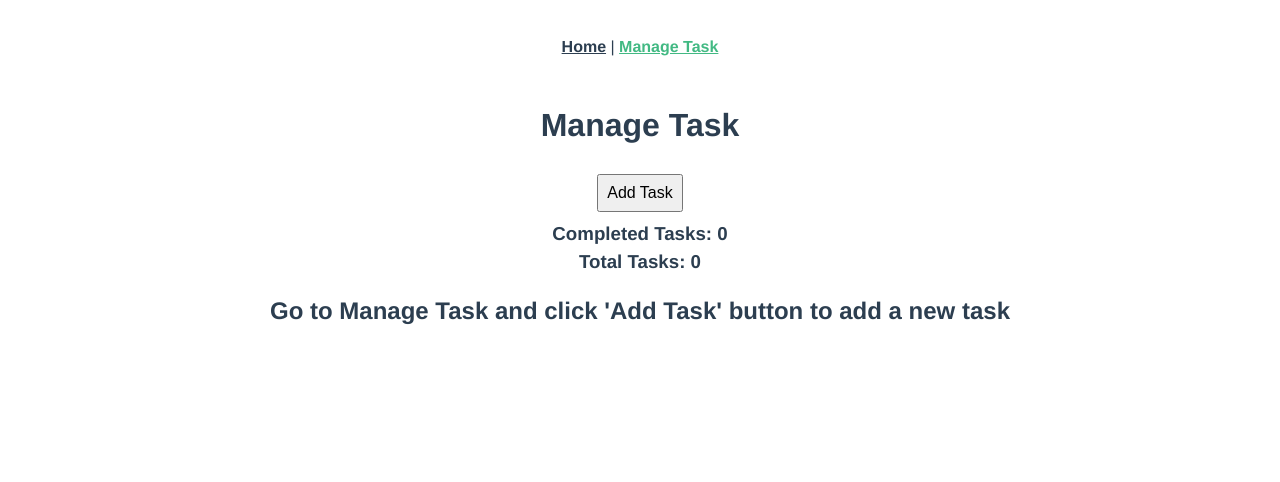
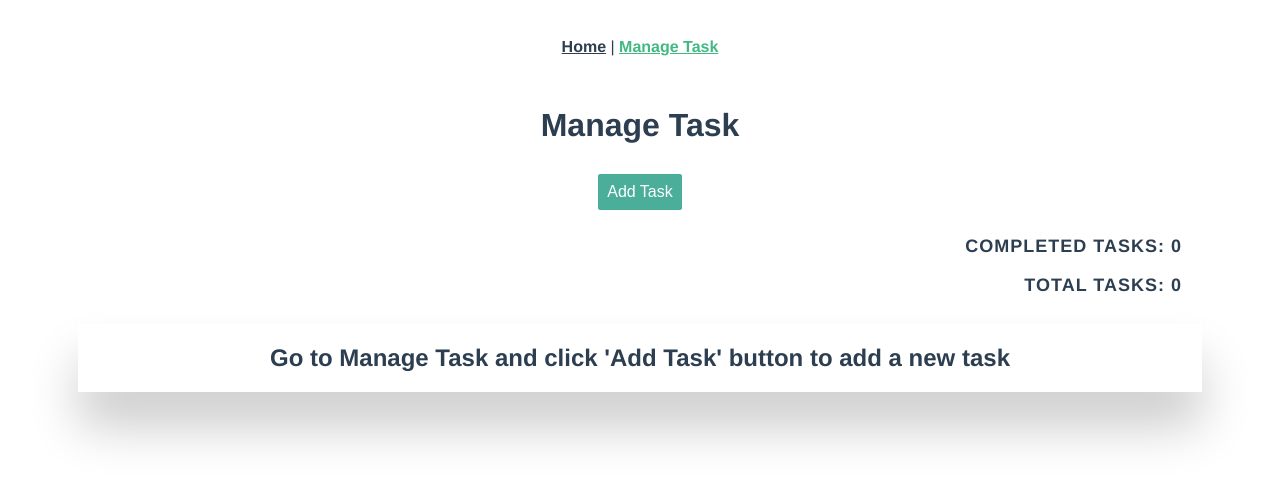
Before and after one commit to CharleeDolor/task-management-system, a Vue app: page /manage-task in a window 1280 px wide. Shown: the top 482 px of the page. Built offline with nearby package versions, Linux system fonts and the light colour scheme.

Commit message:
Design Tables and Text

```diff
--- a/src/components/TaskDetails.vue
+++ b/src/components/TaskDetails.vue
@@ -21,7 +21,7 @@
 
             <footer class="modal-footer" v-if="this.isUpdate && this.isManage == false">
                 <slot name="footer">
-                    <label for="taskStatus">Status</label>
+                    <label for="taskStatus">Mark as Done:</label>
                     <input type="checkbox" v-model="taskStatus">
                 </slot>
             </footer>
--- a/src/components/TaskList.vue
+++ b/src/components/TaskList.vue
@@ -9,17 +9,24 @@
         @close="closeModal" />
 
         <h2 v-if="(this.tasks.length > 0)">All tasks</h2>
+
+        <div class="task-progress">
             <h3>Completed Tasks: {{ this.totalCompleted }}</h3>
             <h3>Total Tasks: {{ this.totalTasks }}</h3>
+        </div>
 
-        <table v-if="(this.tasks.length > 0)">
+        <div class="table-wrapper">
+            <table v-if="(this.tasks.length > 0)" class="fl-table">
+                <thead>
                     <tr>
                         <th>Task Name</th>
                         <th>Task Description</th>
                         <th>Status</th>
                         <th v-if="this.isManage">Action</th>
                     </tr>
+                </thead>
 
+                <tbody>
                     <tr v-for="(task, index) in this.tasks" :key="index" @click="showModal(index)">
 
                         <td>{{ task.taskName }}</td>
@@ -29,13 +36,16 @@
                         <td v-else>Not Complete</td>
 
                         <td v-on:click.stop="" v-if="this.isManage">
-                    <button @click="deleteTask(index)">
+                            <button @click="deleteTask(index)" class="btn-red ">
                                 Delete
                             </button>
                         </td>
                     </tr>
+                </tbody>
             </table>
+
             <h2 v-else>Go to Manage Task and click 'Add Task' button to add a new task</h2>
+        </div>
     </div>
 </template>
 
@@ -119,25 +129,67 @@ export default {
 <style scoped>
 .taskList {
     display: flex;
-    align-items: center;
-    justify-content: center;
     flex-direction: column;
 }
 
-table,
-th,
-td {
-    border: 1px solid black;
-    border-collapse: collapse;
-    padding: 0.5rem;
+h3{
+    text-align: center;
+    font-size: 18px;
+    text-transform: uppercase;
+    letter-spacing: 1px;
 }
 
-h3{
-    margin: 0.2rem
+.task-progress h3 {
+    text-align: right;
+    margin-right: 90px;
 }
 
-tr:not(:first-child):hover {
+.table-wrapper {
+    margin: 10px 70px 70px;
+    box-shadow: 0px 35px 50px rgba( 0, 0, 0, 0.2 );
+}
+
+.fl-table {
+    border-radius: 5px;
+    font-size: 12px;
+    font-weight: normal;
+    border: none;
+    border-collapse: collapse;
+    width: 100%;
+    max-width: 100%;
+    white-space: nowrap;
+    background-color: white;
+}
+
+.fl-table td, .fl-table th {
+    text-align: center;
+    padding: 8px;
+}
+
+.fl-table td {
+    border-right: 1px solid #f8f8f8;
+    font-size: 12px;
+}
+
+.fl-table tbody tr:hover {
     background-color: yellowgreen;
     cursor: pointer;
 }
+
+.fl-table thead th {
+    color: #ffffff;
+    background: #4FC3A1;
+}
+
+
+.fl-table thead th:nth-child(odd) {
+    color: #ffffff;
+    background: #324960;
+}
+
+.fl-table tr:nth-child(even) {
+    background: #F8F8F8;
+}
+
+
 </style>
--- a/src/views/ManageTaskView.vue
+++ b/src/views/ManageTaskView.vue
@@ -2,7 +2,7 @@
   <div>
     <div>
       <h1>Manage Task</h1>
-      <button type="button" class="btn" @click="showModal">
+      <button type="button" class="btn-green" @click="showModal">
         Add Task
       </button>
     </div>
```
Lines whose indentation alone changed are shown as unchanged.
